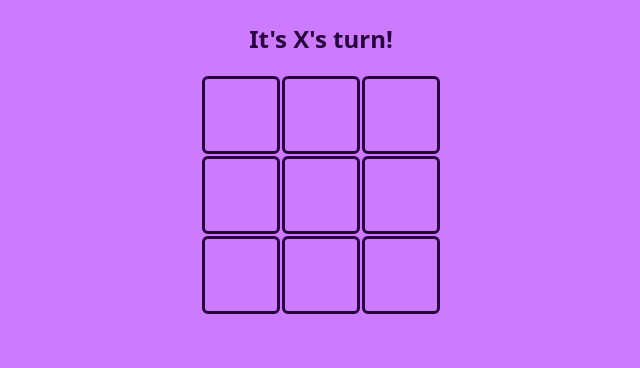
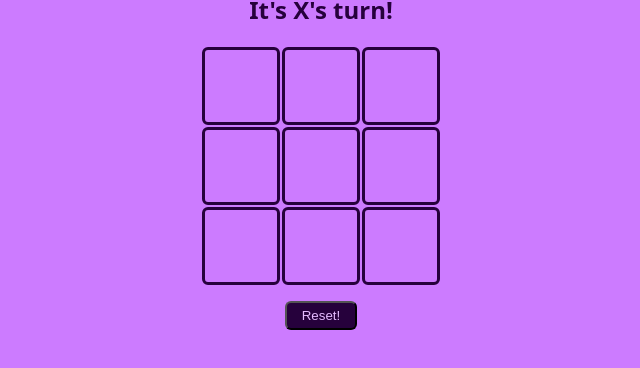
Before and after one commit to natnichols/ttt-redux, a plain HTML site: page index.html in a window 1280 px wide. Shown: the part 284-652 px from the top of the page, without its empty margins (319-959 px from the left). Drawn offline with Linux system fonts and the light colour scheme.

Commit message:
create reset button, add basic style

```diff
--- a/css/style.css
+++ b/css/style.css
@@ -1,6 +1,8 @@
 body {
   --body-bg: rgb(204, 123, 255);
   --text-color: rgb(38, 1, 60);
+  --btn-borders: 3px solid rgb(229, 188, 255);
+  --reset-text-color: rgb(229, 188, 255);
   --borders: 3px solid rgb(38, 1, 60);
   --player-x-color: aqua;
   --player-y-color: lime;
@@ -34,3 +36,12 @@ div {
   margin: 1px;
   cursor: pointer;
 }
+
+button {
+  margin: 15px;
+  border-radius: 6px;
+  background-color: var(--text-color);
+  color: var(--reset-text-color);
+  /* border: var(--btn-borders); */
+  padding: 5px 15px 5px 15px;
+}
--- a/index.html
+++ b/index.html
@@ -23,5 +23,6 @@
 		<div class="sqr" id="sq7"></div>
 		<div class="sqr" id="sq8"></div>
 	</section>
+	<button id="reset">Reset!</button>
 </body>
 </html>
```
